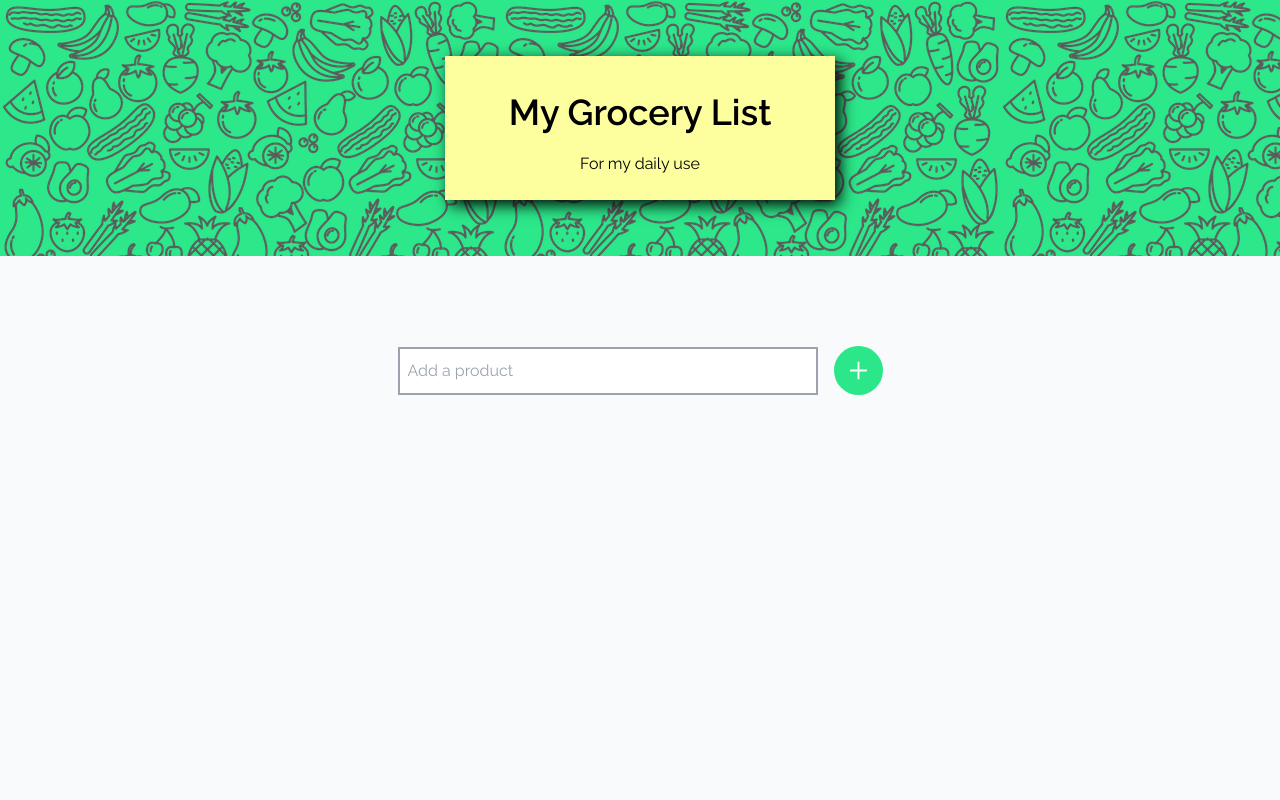
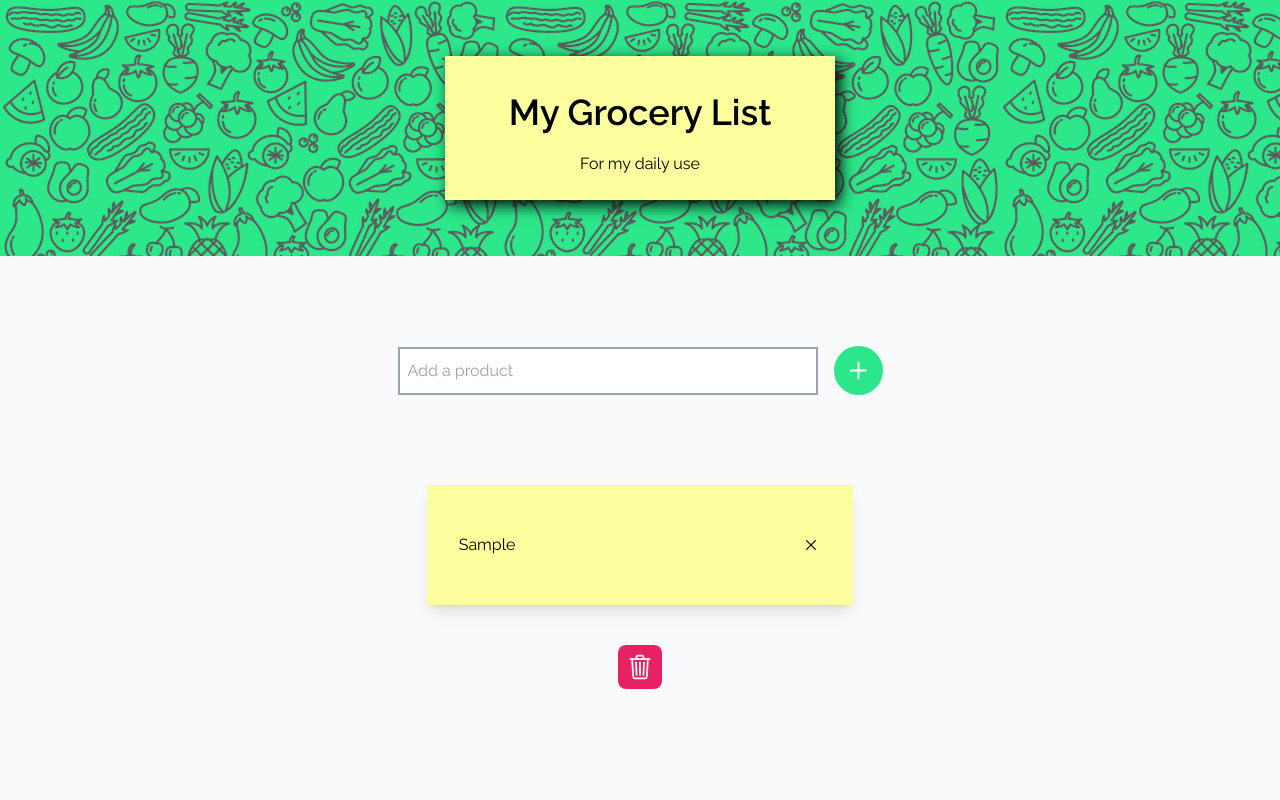
Before and after one commit to DrHyde01/GroceryList-React, a React (Vite) app: page / in a window 1280 px wide. Both pictures are taken after typing "Sample" into the empty fields and a click on the button 858 px from the left and 370 px from the top of the page. Shown: the top 800 px of the page. Built offline with nearby package versions, Linux system fonts and the light colour scheme.

Commit message:
Add items components

```diff
--- a/package.json
+++ b/package.json
@@ -10,7 +10,8 @@
   "dependencies": {
     "react": "^18.0.0",
     "react-dom": "^18.0.0",
-    "react-icons": "^4.3.1"
+    "react-icons": "^4.3.1",
+    "uuidv4": "^6.2.13"
   },
   "devDependencies": {
     "@types/react": "^18.0.0",
--- a/src/components/Items/index.jsx
+++ b/src/components/Items/index.jsx
@@ -1,10 +1,19 @@
 import React from "react";
+import { IoCloseOutline } from "react-icons/io5";
 
-const Items = ({ item }) => {
-  console.log(item);
+const Items = ({ id, item, list, setList }) => {
+  const deleteItem = (id) => {
+    setList(list.filter((el) => el.id !== id));
+  };
   return (
-    <div>
+    <div className="flex justify-between py-4 animate-titleAppear">
       <p>{item}</p>
+      <button
+        onClick={() => deleteItem(id)}
+        className="hover:scale-150 transition delay-150 duration-300 ease-in-out"
+      >
+        <IoCloseOutline size={20} />
+      </button>
     </div>
   );
 };
--- a/src/components/List/index.jsx
+++ b/src/components/List/index.jsx
@@ -1,9 +1,10 @@
 import React from "react";
 import { useState, useEffect, Fragment } from "react";
+import { v4 as uuidv4 } from "uuid";
 import { AiOutlinePlus } from "react-icons/ai";
+import { IoBasketOutline, IoTrashOutline } from "react-icons/io5";
 import Items from "../Items";
 
-const AddItem = () => {
 // First, get localStorage data if exists
 const getLocalStorageData = () => {
   let list = localStorage.getItem("list");
@@ -15,6 +16,7 @@ const AddItem = () => {
   }
 };
 
+const List = () => {
   const [item, setItem] = useState("");
   const [list, setList] = useState(getLocalStorageData);
 
@@ -25,8 +27,12 @@ const AddItem = () => {
 
   // And move item to the state
   const handleSubmit = (e) => {
+    const newItem = {
+      item: item,
+      id: uuidv4(),
+    };
     e.preventDefault();
-    setList([...list, item]);
+    setList([...list, newItem]);
     setItem("");
   };
 
@@ -34,6 +40,11 @@ const AddItem = () => {
   useEffect(() => {
     localStorage.setItem("list", JSON.stringify(list));
   }, [list]);
+
+  // Clean state and localStorage
+  const cleanItems = () => {
+    setList([]);
+  };
 
   return (
     <Fragment>
@@ -46,16 +57,46 @@ const AddItem = () => {
             onChange={handleChange}
             type="text"
             value={item}
-            className="border-2 border-solid border-gray-400 bg-white w-1/3 h-12 pl-2 focus:outline-none  focus:border-customGreen"
+            className="border-2 border-solid border-gray-400 bg-white w-1/3 h-12 pl-2  focus:outline-none  focus:border-customGreen"
             placeholder="Add a product"
           />
-          <button className="flex justify-center items-center ml-4 p-3 rounded-full bg-customGreen hover:scale-125 hover:shadow-2xl transition delay-150 duration-300 ease-in-out">
+          <button className="flex justify-center items-center ml-4 p-3 rounded-full bg-customGreen hover:scale-110 hover:shadow-2xl transition delay-150 duration-300 ease-in-out">
             <AiOutlinePlus size={25} color={"white"} />
           </button>
         </form>
+
+        {list.length > 0 ? (
+          <Fragment>
+            <div className="flex flex-col justify-start w-2/6 m-10 p-8 bg-customYellow shadow-lg animate-titleAppear">
+              {list.map((a, id) => (
+                <Items
+                  key={id}
+                  id={a.id}
+                  item={a.item}
+                  list={list}
+                  setList={setList}
+                />
+              ))}
+            </div>
+            <button
+              onClick={cleanItems}
+              className="flex justify-center items-center p-2 rounded-lg bg-customPink hover:shadow-2xl hover:scale-110 transition delay-150 duration-300 ease-in-out"
+            >
+              <IoTrashOutline size={28} color={"#FFFF"} />
+            </button>
+          </Fragment>
+        ) : (
+          <div className="flex flex-col justify-center items-center p-10 w-2/4">
+            <p className="text-center text-gray-500 leading-8 mb-8">
+              Your list is empty ! 🙁 <br />
+              Add a item with the input above 👆🏻
+            </p>
+            <IoBasketOutline size={78} color={"#E0E0E0"} />
+          </div>
+        )}
       </div>
     </Fragment>
   );
 };
 
-export default AddItem;
+export default List;
--- a/tailwind.config.js
+++ b/tailwind.config.js
@@ -5,6 +5,7 @@ module.exports = {
       colors: {
         customGreen: "rgba(0, 228, 114, 0.829)",
         customYellow: "#fdff9f",
+        customPink: "#E72264",
       },
 
       keyframes: {
@@ -18,7 +19,7 @@ module.exports = {
         },
       },
       animation: {
-        titleAppear: "titleAppear 1s ease-in-out",
+        titleAppear: "titleAppear 500ms ease-in-out",
       },
     },
   },
```
Also changed, not shown: 2 other files (tests, documents, lock files or other folders). Lines whose indentation alone changed are shown as unchanged.
